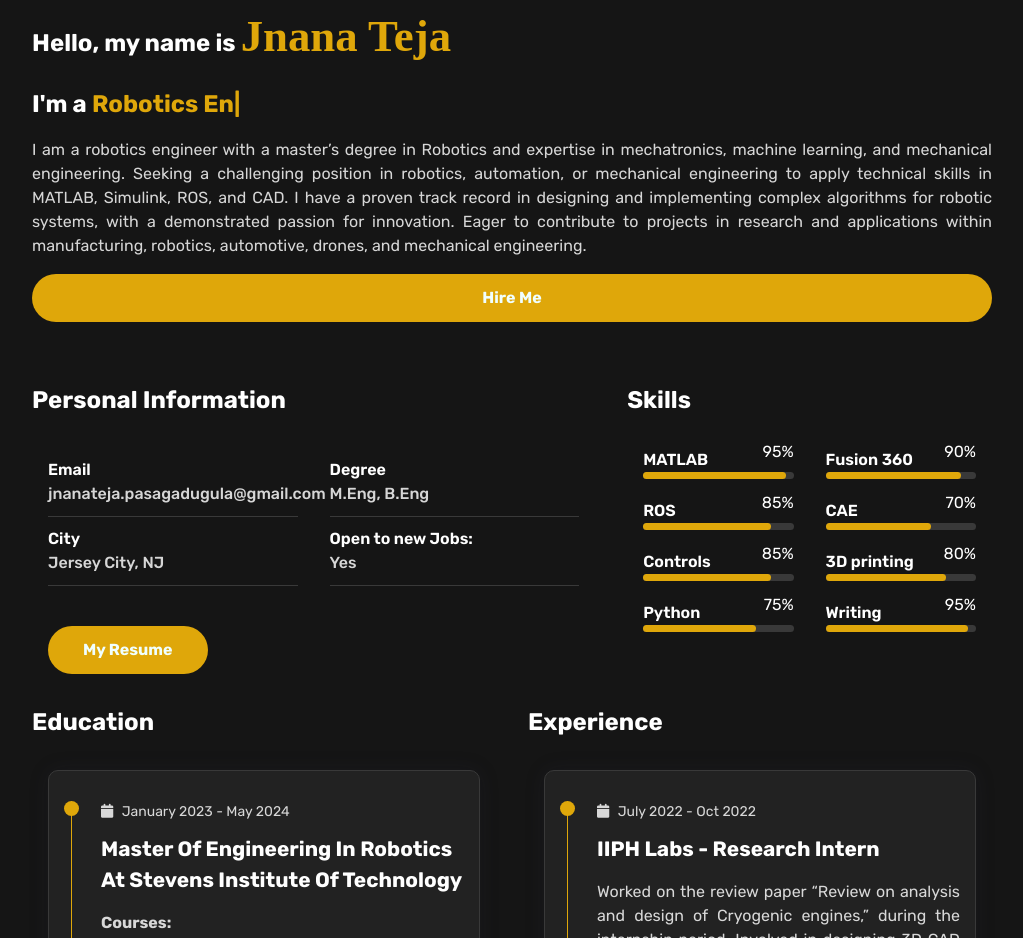
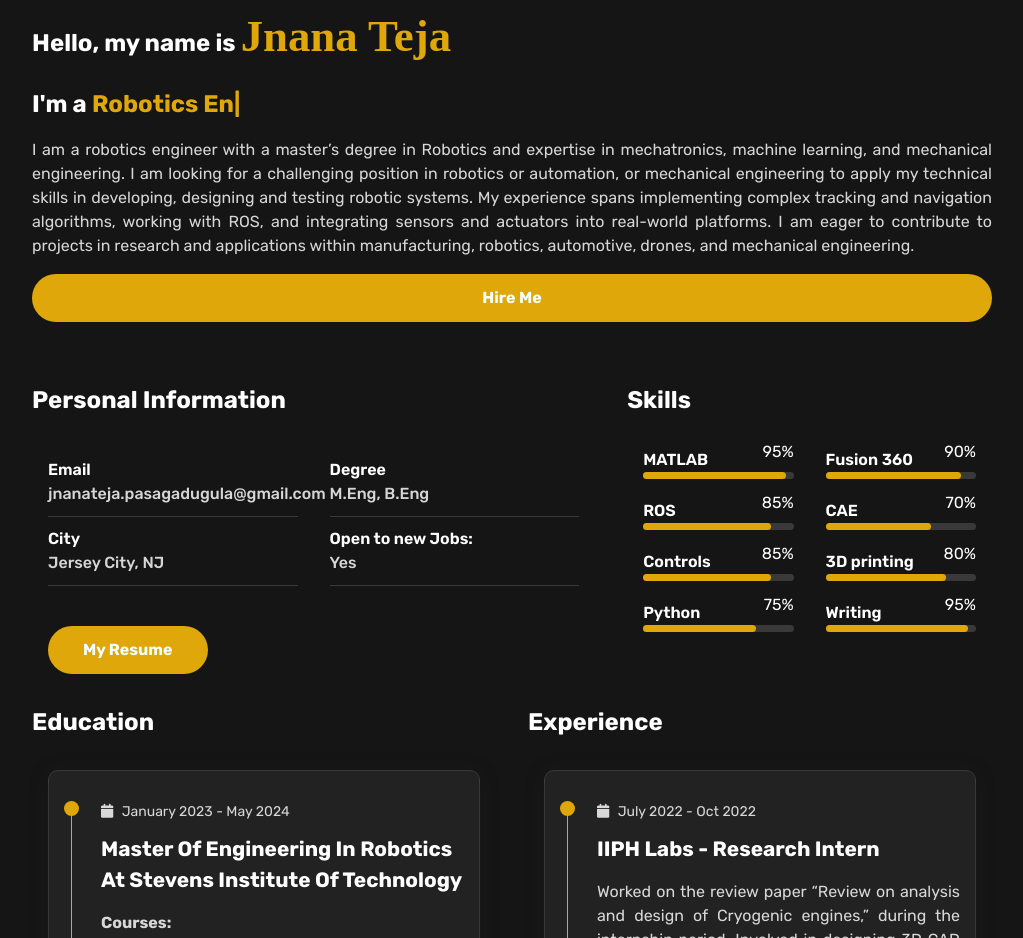
Before and after one commit to jnanateja/jnanateja.github.io, a plain HTML site: page index.html in a window 1280 px wide. Shown: the part 1085-2023 px from the top of the page, without its empty margins (256-1279 px from the left). Drawn offline with nearby package versions, Linux system fonts and the light colour scheme; a web font is replaced by a local one.

Commit message:
Update index.html

```diff
--- a/index.html
+++ b/index.html
@@ -130,8 +130,7 @@
               </h3>
 
               <p>
-                I am a robotics engineer with a master’s degree in Robotics and expertise in mechatronics, machine learning, and mechanical engineering. Seeking a challenging position in robotics, automation, or mechanical engineering to apply technical skills in MATLAB, Simulink, ROS, and CAD. I have a proven track record in designing and implementing complex algorithms for robotic systems, with a demonstrated passion for innovation. Eager to contribute to projects in research and applications within manufacturing, robotics, automotive, drones, and mechanical engineering.
-
+                I am a robotics engineer with a master’s degree in Robotics and expertise in mechatronics, machine learning, and mechanical engineering. I am looking for a challenging position in robotics or automation, or mechanical engineering to apply my technical skills in developing, designing and testing robotic systems. My experience spans implementing complex tracking and navigation algorithms, working with ROS, and integrating sensors and actuators into real-world platforms. I am eager to contribute to projects in research and applications within manufacturing, robotics, automotive, drones, and mechanical engineering.
               </p>
               <a href="#contact" class="btn hire_me">Hire Me</a>
             </div>
```
